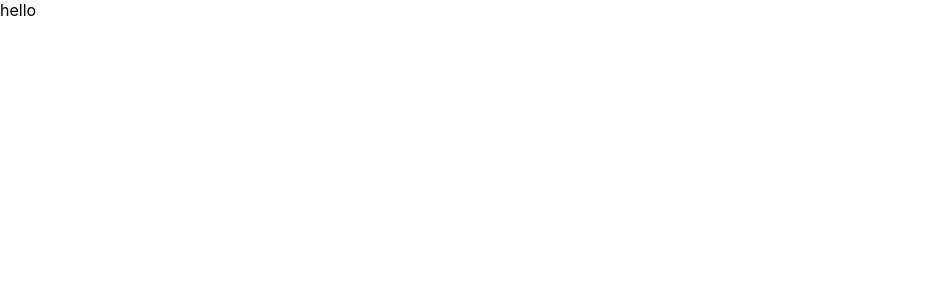
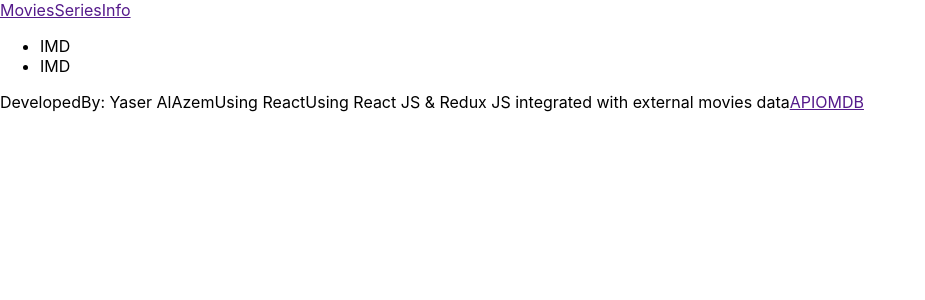
Before and after one commit to Thaneshwor/movies-list, a React (Create React App) app: page / in a window 1280 px wide. Shown: the top 300 px of the page, without its empty margins (0-925 px from the left). Built offline with nearby package versions, Linux system fonts and the light colour scheme.

Commit message:
Add Header and footer

```diff
--- a/src/App.js
+++ b/src/App.js
@@ -1,12 +1,15 @@
 import React, { Component } from 'react';
 
 import './App.css';
+import Navbar from './components/header/Navbar';
+import Footer from './components/footer/Footer';
 
 class App extends Component {
   render() {
     return (
       <div className="App">
-        hello
+        <Navbar />
+        <Footer />
       </div >
     )
   }
--- /dev/null
+++ b/src/components/footer/Footer.js
@@ -0,0 +1,15 @@
+import React from 'react';
+import './footer.css';
+
+function Footer() {
+    return (
+        <div>
+            DevelopedBy: Yaser AlAzem
+            <span>Using React</span>
+            Using React JS & Redux JS integrated with external movies data
+            <a href="">APIOMDB</a>
+        </div>
+    )
+}
+
+export default Footer
--- /dev/null
+++ b/src/components/header/Navbar.js
@@ -0,0 +1,18 @@
+import React from 'react';
+import './navbar.css';
+
+function Navbar() {
+    return (
+        <div>
+            <div className=''>
+                <a href="">MoviesSeriesInfo</a>
+            </div>
+            <ul className=''>
+                <li><img src='' />IMD</li>
+                <li><img src='' />IMD</li>
+            </ul>
+        </div>
+    )
+}
+
+export default Navbar
--- /dev/null
+++ b/src/components/header/navbar.css
@@ -0,0 +1,8 @@
+/* ul {
+    list-style-type: none;
+
+}
+
+li {
+    float: left;
+} */
```
Also changed, not shown: src/components/footer/footer.css (added).
